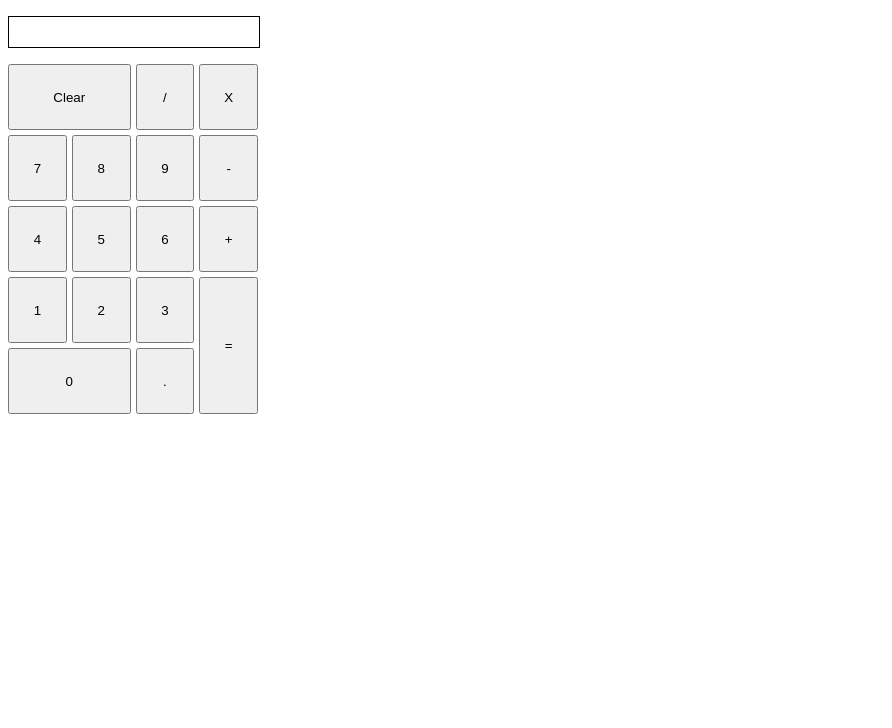
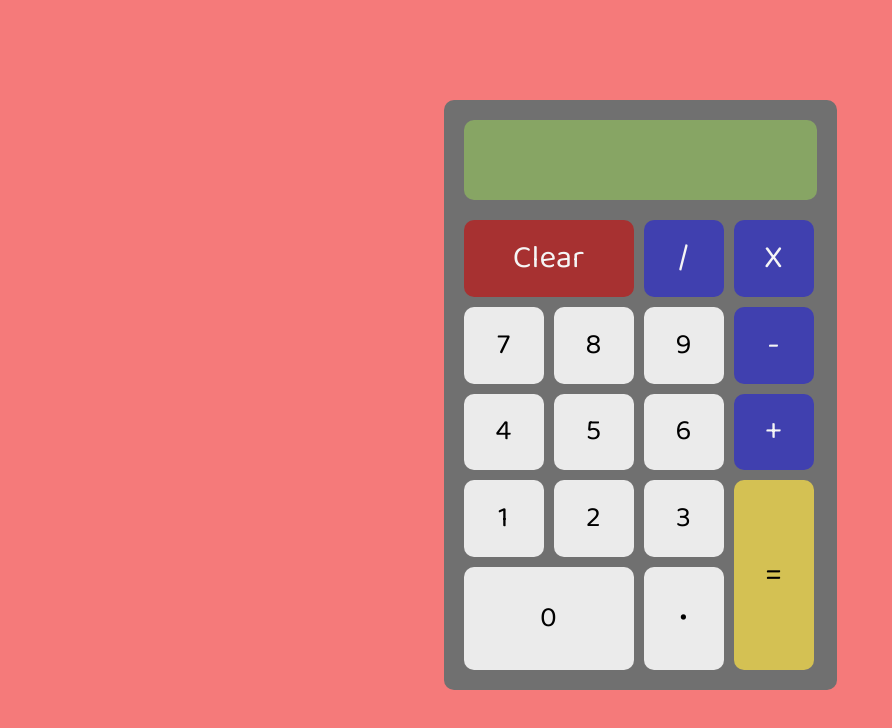
Before and after one commit to mrfannin/calculator, a plain HTML site: page index.html in a window 1280 px wide. Shown: the whole page, without its empty margins (0-892 px from the left). Drawn offline with Linux system fonts and the light colour scheme.

Commit message:
finished project

```diff
--- a/calculator.js
+++ b/calculator.js
@@ -20,6 +20,10 @@ function multiply(a,b) {
 }
 
 function divide(a,b) {
+    if (b == 0)
+    {
+        return "Error!"
+    }
     return (a / b).toFixed(2).replace(/[.,]00$/, "");
 }
 
@@ -72,6 +76,7 @@ function buttonClick(e) {
     else if (buttonType.includes("operator-button"))
     {
         enterOperator(e.target.innerHTML);
+
     }
     else if (buttonType.includes("point-button"))
     {
--- a/styles.css
+++ b/styles.css
@@ -1,35 +1,112 @@
+@import url('https://fonts.googleapis.com/css2?family=Baloo+Bhai+2&family=Press+Start+2P&display=swap');
+
+* {
+    padding: 0;
+    margin: 0;
+}
+
+body {
+    background-color: rgb(245, 122, 122);
+}
+
+#calculator-container {
+    margin: auto;
+    margin-top: 100px;
+    width: fit-content;
+    height: fit-content;
+    padding: 20px;
+    background-color: rgb(112, 112, 112);
+    border-radius: 10px;
+}
+
 #display-text {
-    height: 30px;
-    width: 250px;
-    border: 1px black solid;
+    height: 80px;
+    width: 348px;
+    border-radius: 10px;
+    margin-bottom: 20px;
+    text-align: right;
+    background-color: rgb(135, 165, 100);
+    font-size: 1.5em;
+    line-height: 80px;
+    padding-right: 5px;
+    font-family: 'Press Start 2P', cursive;
 
 }
 
 #calculator-buttons {
     display: grid;
-    width: 250px;
-    height: 350px;
+    width: 350px;
+    height: 450px;
 
     grid-template-columns: repeat(4, 1fr);
     grid-template-rows: repeat(5, 1fr);
 
-    row-gap: 5px;
-    column-gap: 5px;
+    row-gap: 10px;
+    column-gap: 10px;
+
 }
 
 #clear-button {
     grid-column-start: 1;
     grid-column-end: 3;
+    background-color: rgb(167, 49, 49);
+    color: whitesmoke;
+    font-size: 2em;
+}
+
+#clear-button:hover {
+    background-color: rgb(141, 42, 42);
 }
 
 #equals-button {
     grid-row-start: 4;
     grid-row-end: 6;
     grid-column-start: 4;
+    background-color: rgb(212, 193, 83);
+    font-size: 2em;
+}
 
+#equals-button:hover {
+    background-color: rgb(184, 167, 73);
 }
 
 #zero-button {
     grid-column-start: 1;
     grid-column-end: 3;
 }
+
+.calc-button {
+    border-radius: 10px;
+    border: none;
+    font-family: 'Baloo Bhai 2', cursive;
+    transition-duration: 0.2s;
+}
+
+.operator-button {
+    background-color: rgb(64, 64, 175);
+    color: whitesmoke;
+    font-size: 2em;
+}
+
+.operator-button:hover {
+    background-color: rgb(56, 56, 148);
+}
+
+.number-button {
+    font-size: 1.8em;
+    background-color: rgb(235, 235, 235);
+}
+
+.number-button:hover {
+    background-color: rgb(199, 199, 199);
+}
+
+.point-button {
+    padding-bottom: 25px;
+    font-size: 3em;
+    background-color: rgb(235, 235, 235)
+}
+
+.point-button:hover {
+    background-color: rgb(199, 199, 199);
+}
```
